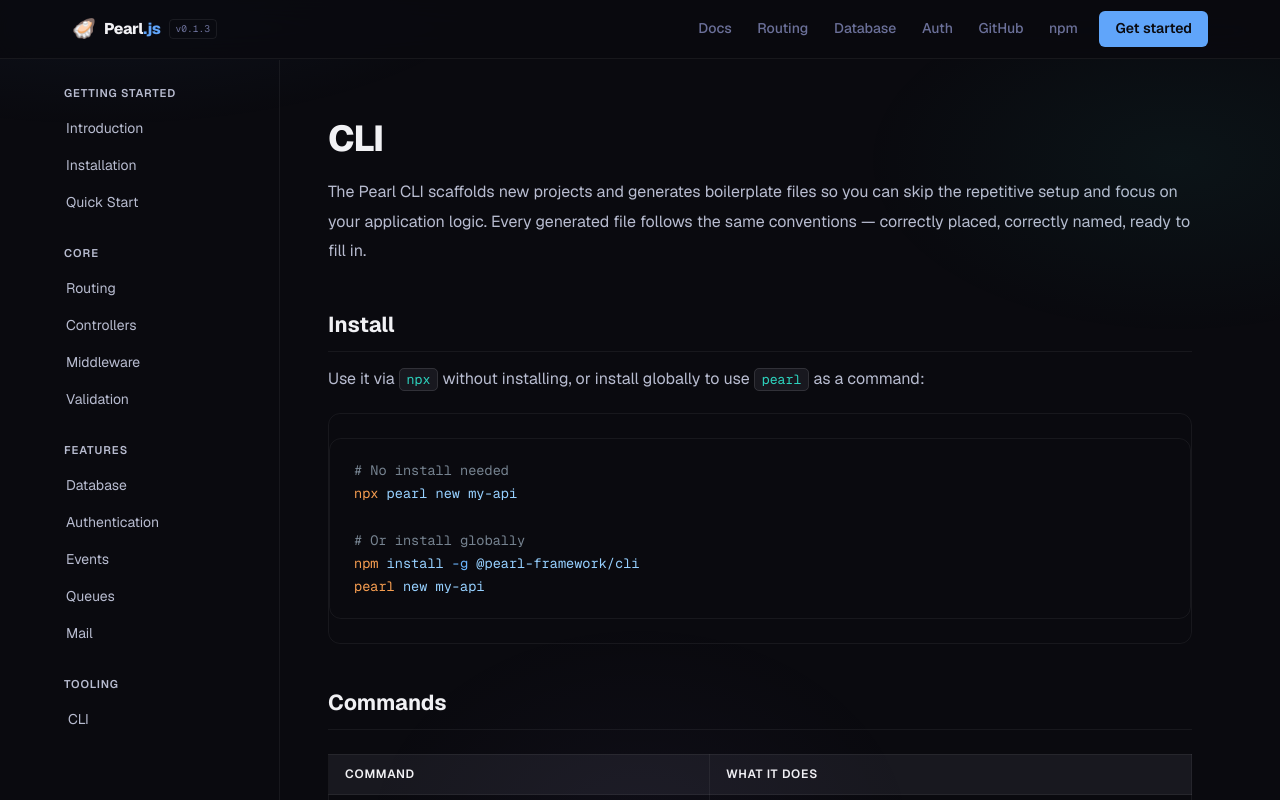
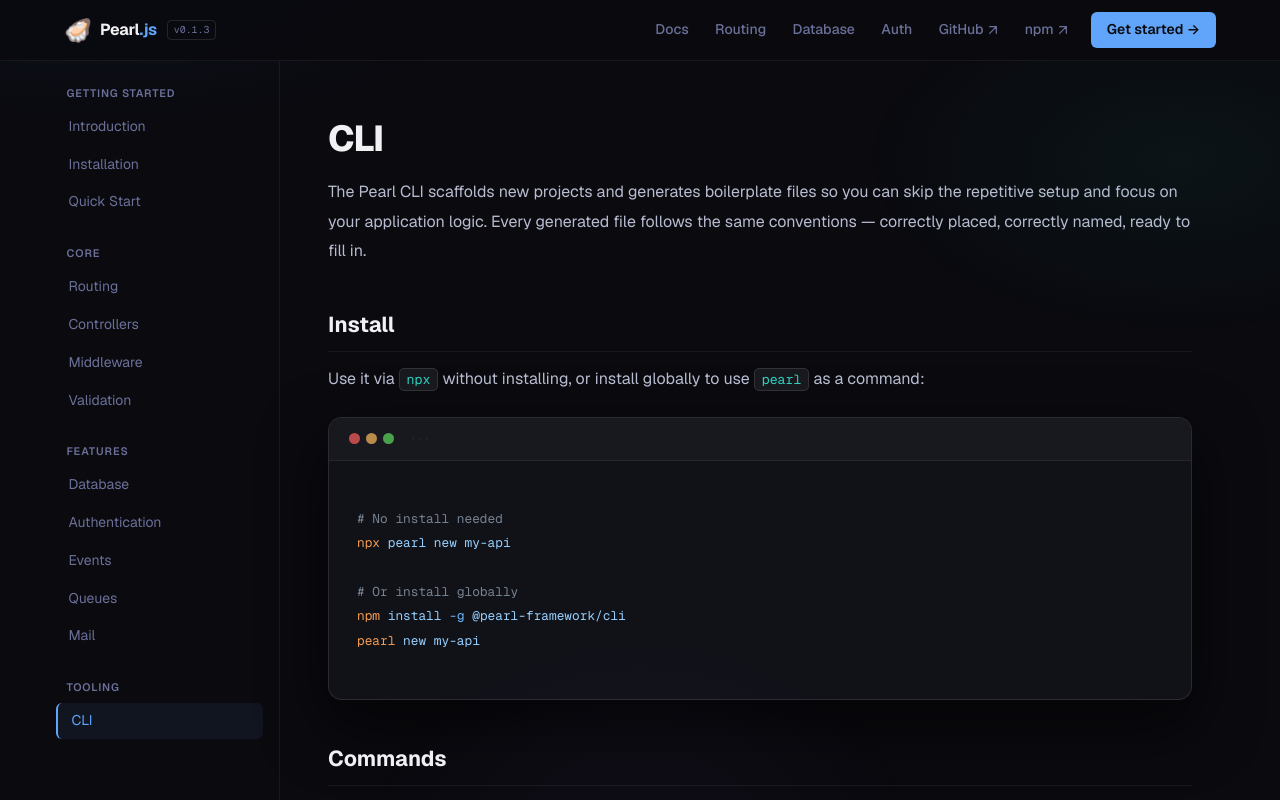
Before and after one commit to skd09/pearl.js-website, a Next.js app: page /docs/cli in a window 1280 px wide. Shown: the top 800 px of the page. Built offline with nearby package versions, Linux system fonts and the light colour scheme.

Commit message:
fix: ui component for doc

```diff
--- a/src/app/globals.css
+++ b/src/app/globals.css
@@ -51,7 +51,6 @@ body {
   overflow-x: hidden;
 }
 
-/* Very subtle ambient light — decorative only */
 body::before {
   content: '';
   position: fixed; inset: 0; z-index: 0; pointer-events: none;
@@ -100,6 +99,41 @@ pre {
 }
 pre code { background: none; border: none; padding: 0; font-size: inherit; color: inherit; }
 
+/* ── Code window ────────────────────────────────────── */
+.code-win {
+  background: var(--bg2);
+  border: 1px solid var(--border2);
+  border-radius: 14px;
+  overflow: hidden;
+  box-shadow: 0 24px 64px rgba(0,0,0,.55);
+  transition: transform .3s cubic-bezier(.16,1,.3,1), box-shadow .3s;
+}
+.code-win:hover { transform: translateY(-4px) scale(1.005); box-shadow: 0 32px 80px rgba(0,0,0,.65), 0 0 0 1px rgba(96,165,250,.08); }
+.code-win-bar { display: flex; align-items: center; gap: .5rem; padding: .7rem 1.25rem; background: var(--bg3); border-bottom: 1px solid var(--border); }
+.traffic { display: flex; gap: 6px; }
+.traffic span { display: block; width: 11px; height: 11px; border-radius: 50%; }
+.code-win-label { font-family: var(--mono); font-size: .7rem; color: var(--muted); margin-left: .5rem; }
+
+/* pre INSIDE a .code-win — strip the global border/radius; the window is the only box */
+.code-win pre {
+  margin: 0;
+  border: none !important;
+  border-radius: 0 !important;
+  box-shadow: none !important;
+  background: var(--bg2) !important;
+  padding: 1.4rem 1.75rem;
+  font-size: .8rem;
+  line-height: 1.9;
+}
+.code-win pre code {
+  background: none !important;
+  border: none !important;
+  padding: 0 !important;
+  border-radius: 0 !important;
+  font-size: inherit !important;
+  color: inherit !important;
+}
+
 /* ── Prose (docs) ───────────────────────────────────── */
 .prose h1 { font-size: 2.25rem; font-weight: 800; color: var(--text); letter-spacing: -.03em; margin-bottom: .5rem; }
 .prose h2 { font-size: 1.35rem; font-weight: 700; color: var(--text); margin-top: 2.5rem; margin-bottom: .75rem; padding-bottom: .5rem; border-bottom: 1px solid var(--border); }
@@ -117,27 +151,10 @@ pre code { background: none; border: none; padding: 0; font-size: inherit; color
 .prose strong { color: var(--text); font-weight: 600; }
 .prose hr { border: none; border-top: 1px solid var(--border); margin: 2.5rem 0; }
 
-/* ── Buttons ────────────────────────────────────────── */
-.btn {
-  padding: .7rem 1.6rem;
-  border-radius: var(--r);
-  font-family: var(--font);
-  font-weight: 600;
-  font-size: .925rem;
-  display: inline-flex;
-  align-items: center;
-  gap: .4rem;
-  cursor: pointer;
-  white-space: nowrap;
-  border: none;
-  transition: background .15s, transform .15s, box-shadow .15s, border-color .15s;
-  text-decoration: none;
-}
-.btn:hover { transform: translateY(-1px); }
-.btn-primary { background: var(--blue); color: #0a0a0f; font-weight: 700; }
-.btn-primary:hover { background: var(--blue2); box-shadow: 0 8px 24px rgba(96,165,250,.3); }
-.btn-secondary { background: transparent; color: var(--text); border: 1px solid var(--border2); }
-.btn-secondary:hover { border-color: var(--border2); background: var(--bg3); }
+/* ── Sidebar ────────────────────────────────────────── */
+.sb-link { display: block; padding: .375rem .65rem; border-radius: 6px; font-size: .875rem; color: var(--muted); border-left: 2px solid transparent; transition: all .15s; margin-bottom: 2px; }
+.sb-link:hover { color: var(--text); background: var(--bg2); }
+.sb-link.active { color: var(--blue); background: rgba(96,165,250,.07); border-left-color: var(--blue); padding-left: .85rem; }
 
 /* ── Navbar ─────────────────────────────────────────── */
 .nav-link { padding: .375rem .75rem; border-radius: 6px; font-size: .875rem; font-weight: 500; color: var(--muted); transition: color .15s, background .15s; }
@@ -145,55 +162,21 @@ pre code { background: none; border: none; padding: 0; font-size: inherit; color
 .nav-cta { padding: .375rem 1rem; border-radius: 6px; font-size: .875rem; font-weight: 600; background: var(--blue); color: #0a0a0f; transition: background .15s; }
 .nav-cta:hover { background: var(--blue2); }
 
+/* ── Buttons ────────────────────────────────────────── */
+.btn { padding: .7rem 1.6rem; border-radius: var(--r); font-family: var(--font); font-weight: 600; font-size: .925rem; display: inline-flex; align-items: center; gap: .4rem; cursor: pointer; white-space: nowrap; border: none; transition: background .15s, transform .15s, box-shadow .15s, border-color .15s; text-decoration: none; }
+.btn:hover { transform: translateY(-1px); }
+.btn-primary { background: var(--blue); color: #0a0a0f; font-weight: 700; }
+.btn-primary:hover { background: var(--blue2); box-shadow: 0 8px 24px rgba(96,165,250,.3); }
+.btn-secondary { background: transparent; color: var(--text); border: 1px solid var(--border2); }
+.btn-secondary:hover { border-color: var(--border2); background: var(--bg3); }
+
 /* ── Package badge ──────────────────────────────────── */
-.pkg {
-  display: flex;
-  align-items: flex-start;
-  gap: .75rem;
-  padding: 1rem 1.25rem;
-  background: var(--bg2);
-  border: 1px solid var(--border);
-  border-radius: 10px;
-  transition: border-color .2s, background .2s, transform .2s;
-  cursor: default;
-}
+.pkg { display: flex; align-items: flex-start; gap: .75rem; padding: 1rem 1.25rem; background: var(--bg2); border: 1px solid var(--border); border-radius: 10px; transition: border-color .2s, background .2s, transform .2s; cursor: default; }
 .pkg:hover { border-color: var(--border2); background: var(--bg3); transform: translateY(-2px); }
 
-/* ── Feature section (alternating) ─────────────────── */
-.feature {
-  display: grid;
-  grid-template-columns: 1fr 1fr;
-  gap: 5rem;
-  align-items: center;
-  padding: 6rem 0;
-  border-top: 1px solid var(--border);
-}
-@media (max-width: 900px) {
-  .feature { grid-template-columns: 1fr !important; gap: 3rem; }
-  .feature > *:first-child { order: 0; }
-  .feature > *:last-child { order: 1; }
-}
-
-/* ── Code window ────────────────────────────────────── */
-.code-win {
-  background: var(--bg2);
-  border: 1px solid var(--border2);
-  border-radius: 14px;
-  overflow: hidden;
-  box-shadow: 0 24px 64px rgba(0,0,0,.55);
-  transition: transform .3s cubic-bezier(.16,1,.3,1), box-shadow .3s;
-}
-.code-win:hover { transform: translateY(-4px) scale(1.005); box-shadow: 0 32px 80px rgba(0,0,0,.65), 0 0 0 1px rgba(96,165,250,.08); }
-.code-win-bar { display: flex; align-items: center; gap: .5rem; padding: .7rem 1.25rem; background: var(--bg3); border-bottom: 1px solid var(--border); }
-.traffic { display: flex; gap: 6px; }
-.traffic span { display: block; width: 11px; height: 11px; border-radius: 50%; }
-.code-win-label { font-family: var(--mono); font-size: .7rem; color: var(--muted); margin-left: .5rem; }
-.code-win pre { margin: 0; padding: 1.5rem 1.75rem; font-size: .8rem; line-height: 1.9; background: transparent; border: none; border-radius: 0; }
-
-/* ── Sidebar ────────────────────────────────────────── */
-.sb-link { display: block; padding: .375rem .65rem; border-radius: 6px; font-size: .875rem; color: var(--muted); border-left: 2px solid transparent; transition: all .15s; margin-bottom: 2px; }
-.sb-link:hover { color: var(--text); background: var(--bg2); }
-.sb-link.active { color: var(--blue); background: rgba(96,165,250,.07); border-left-color: var(--blue); }
+/* ── Feature section ────────────────────────────────── */
+.feature { display: grid; grid-template-columns: 1fr 1fr; gap: 5rem; align-items: center; padding: 6rem 0; border-top: 1px solid var(--border); }
+@media (max-width: 900px) { .feature { grid-template-columns: 1fr !important; gap: 3rem; } }
 
 /* ── Footer ─────────────────────────────────────────── */
 .foot-link { color: var(--muted); font-size: .875rem; transition: color .15s; display: inline-flex; align-items: center; gap: .2rem; }
--- a/src/app/page.tsx
+++ b/src/app/page.tsx
@@ -525,9 +525,9 @@ router.<span style="color:#2dd4bf">get</span>(<span style="color:#fbbf24">'/me'<
           <div style={{ borderTop: '1px solid var(--border)', maxWidth: 1200, margin: '0 auto', padding: '1.5rem 2rem', display: 'flex', alignItems: 'center', justifyContent: 'space-between', flexWrap: 'wrap', gap: '.75rem' }}>
             <p style={{ ...m, fontSize: '.77rem', color: 'var(--muted)' }}>© {new Date().getFullYear()} Pearl.js. MIT License.</p>
             <p style={{ fontSize: '.77rem', color: 'var(--muted)' }}>
-              Built by{' '}
-              <Link href={siteConfig.github} target="_blank" rel="noopener noreferrer" style={{ color: 'var(--body)', textDecoration: 'underline', textUnderlineOffset: '3px' }}>
-                Sharvari Desai
+              Built with ❤️ by{' '}
+              <Link href={siteConfig.portfolio} target="_blank" rel="noopener noreferrer" style={{ color: 'var(--body)', textDecoration: 'underline', textUnderlineOffset: '3px' }}>
+                Sharvari Divekar
               </Link>
             </p>
           </div>
--- a/src/components/layout/DocsSidebar.tsx
+++ b/src/components/layout/DocsSidebar.tsx
@@ -15,30 +15,26 @@ export function DocsSidebar() {
     }}>
       {docsNav.map((section) => (
         <div key={section.title} style={{ marginBottom: '1.5rem', padding: '0 1rem' }}>
+          {/* Section heading */}
           <p style={{
-            fontSize: '0.7rem', fontWeight: 600, letterSpacing: '0.08em',
-            textTransform: 'uppercase', color: 'var(--text-3)',
-            marginBottom: '0.5rem', paddingLeft: '0.5rem',
+            fontSize: '0.68rem', fontWeight: 600, letterSpacing: '0.08em',
+            textTransform: 'uppercase', color: 'var(--muted)',
+            marginBottom: '0.4rem', paddingLeft: '0.65rem',
           }}>
             {section.title}
           </p>
+
           {section.items.map((item) => {
-            const active = pathname === item.href || (item.href.includes('#') && pathname === item.href.split('#')[0])
+            // Only mark active on an EXACT match.
+            // Anchor items like /docs/getting-started#installation must match
+            // their full href — they are NOT active just because the page path matches.
+            const active = pathname === item.href
+
             return (
               <Link
                 key={item.href}
                 href={item.href}
-                style={{
-                  display: 'block', padding: '0.35rem 0.5rem', borderRadius: 5,
-                  fontSize: '0.875rem',
-                  color: active ? 'var(--pearl)' : 'var(--text-2)',
-                  background: active ? 'var(--pearl-glow)' : 'transparent',
-                  borderLeft: active ? '2px solid var(--pearl)' : '2px solid transparent',
-                  paddingLeft: active ? '0.75rem' : '0.5rem',
-                  transition: 'all 0.15s', marginBottom: 2,
-                }}
-                onMouseEnter={(e) => { if (!active) { e.currentTarget.style.color = 'var(--text)'; e.currentTarget.style.background = 'var(--bg-3)' } }}
-                onMouseLeave={(e) => { if (!active) { e.currentTarget.style.color = 'var(--text-2)'; e.currentTarget.style.background = 'transparent' } }}
+                className={`sb-link${active ? ' active' : ''}`}
               >
                 {item.label}
               </Link>
--- a/src/components/layout/Navbar.tsx
+++ b/src/components/layout/Navbar.tsx
@@ -1,34 +1,94 @@
 'use client'
 import Link from 'next/link'
-import { navLinks } from '@/lib/config'
+import { useState } from 'react'
+import { navLinks, siteConfig } from '@/lib/config'
 
 export function Navbar() {
+  const [open, setOpen] = useState(false)
+
   return (
-    <nav role="navigation" aria-label="Main navigation" style={{
+    <nav style={{
       position: 'fixed', top: 0, left: 0, right: 0, zIndex: 100,
-      borderBottom: '1px solid rgba(255,255,255,0.06)',
-      backdropFilter: 'blur(18px) saturate(180%)',
+      borderBottom: '1px solid var(--border)',
+      backdropFilter: 'blur(20px)',
       background: 'rgba(10,10,15,0.85)',
     }}>
-      <div style={{ maxWidth: 1200, margin: '0 auto', padding: '0 2rem', height: 58, display: 'flex', alignItems: 'center', justifyContent: 'space-between' }}>
-        <Link href="/" aria-label="Pearl.js home" style={{ display: 'flex', alignItems: 'center', gap: '.5rem' }}>
-          <span aria-hidden="true" style={{ fontSize: '1.2rem' }}>🦪</span>
-          <span style={{ fontWeight: 800, fontSize: '.975rem', letterSpacing: '-.025em', color: 'var(--text)', fontFamily: 'var(--font)' }}>
+      <div style={{
+        maxWidth: 1200, margin: '0 auto', padding: '0 1.5rem',
+        height: 60, display: 'flex', alignItems: 'center', justifyContent: 'space-between',
+      }}>
+        {/* Logo */}
+        <Link href="/" style={{ display: 'flex', alignItems: 'center', gap: '0.5rem' }}>
+          <span style={{ fontSize: '1.4rem' }}>🦪</span>
+          <span style={{ fontFamily: 'var(--font)', fontWeight: 700, fontSize: '1rem', letterSpacing: '-0.02em', color: 'var(--text)' }}>
             Pearl<span style={{ color: 'var(--blue)' }}>.js</span>
           </span>
-          <span style={{ fontFamily: 'var(--mono)', fontSize: '.6rem', color: 'var(--muted)', border: '1px solid rgba(255,255,255,.07)', padding: '1px 6px', borderRadius: 4 }}>v0.1.3</span>
+          <span style={{
+            fontSize: '0.62rem', fontFamily: 'var(--mono)', color: 'var(--muted)',
+            border: '1px solid var(--border2)', padding: '1px 6px', borderRadius: 4, marginLeft: 2,
+          }}>
+            v0.1.3
+          </span>
         </Link>
-        <div style={{ display: 'flex', alignItems: 'center', gap: '.1rem' }}>
-          {navLinks.map(link => (
-            <Link key={link.href} href={link.href} target={link.external ? '_blank' : undefined} rel={link.external ? 'noopener noreferrer' : undefined} className="nav-link">
+
+        {/* Desktop nav */}
+        <div style={{ display: 'flex', alignItems: 'center', gap: '0.15rem' }} className="desktop-nav">
+          {navLinks.map((link) => (
+            <Link
+              key={link.href}
+              href={link.href}
+              target={link.external ? '_blank' : undefined}
+              rel={link.external ? 'noopener noreferrer' : undefined}
+              className="nav-link"
+              style={{ display: 'flex', alignItems: 'center', gap: '0.3rem' }}
+            >
+              {link.label}
+              {link.external && (
+                <svg width="10" height="10" viewBox="0 0 12 12" fill="none">
+                  <path d="M2 2h8v8M10 2L2 10" stroke="currentColor" strokeWidth="1.5" strokeLinecap="round"/>
+                </svg>
+              )}
+            </Link>
+          ))}
+          <Link href="/docs/getting-started" className="nav-cta" style={{ marginLeft: '0.5rem' }}>
+            Get started →
+          </Link>
+        </div>
+
+        {/* Mobile burger */}
+        <button
+          onClick={() => setOpen(!open)}
+          className="mobile-menu-btn"
+          aria-label="Toggle menu"
+          style={{ display: 'none', background: 'none', border: 'none', cursor: 'pointer', color: 'var(--text)', padding: 4 }}
+        >
+          <svg width="20" height="20" viewBox="0 0 20 20" fill="none">
+            {open
+              ? <path d="M4 4l12 12M16 4L4 16" stroke="currentColor" strokeWidth="1.5" strokeLinecap="round"/>
+              : <path d="M3 5h14M3 10h14M3 15h14" stroke="currentColor" strokeWidth="1.5" strokeLinecap="round"/>
+            }
+          </svg>
+        </button>
+      </div>
+
+      {/* Mobile drawer */}
+      {open && (
+        <div style={{ borderTop: '1px solid var(--border)', background: 'var(--bg2)', padding: '1rem 1.5rem' }}>
+          {navLinks.map((link) => (
+            <Link key={link.href} href={link.href} onClick={() => setOpen(false)}
+              style={{ display: 'block', padding: '0.6rem 0', color: 'var(--body)', fontSize: '0.9rem', borderBottom: '1px solid var(--border)' }}>
               {link.label}
             </Link>
           ))}
-          <Link href="/docs/getting-started" className="nav-cta" style={{ marginLeft: '.5rem' }}>
-            Get started
-          </Link>
         </div>
-      </div>
+      )}
+
+      <style>{`
+        @media (max-width: 768px) {
+          .desktop-nav { display: none !important; }
+          .mobile-menu-btn { display: block !important; }
+        }
+      `}</style>
     </nav>
   )
 }
--- a/src/components/ui/CodeBlock.tsx
+++ b/src/components/ui/CodeBlock.tsx
@@ -13,31 +13,35 @@ export async function CodeBlock({ code, lang = 'typescript', filename }: CodeBlo
   })
 
   return (
-    <div style={{ position: 'relative', margin: '1.25rem 0' }}>
-      {filename && (
-        <div style={{
-          display: 'flex', alignItems: 'center', gap: '0.5rem',
-          background: 'var(--bg-3)', borderRadius: '12px 12px 0 0',
-          padding: '0.5rem 1rem',
-          border: '1px solid var(--border)', borderBottomColor: 'transparent',
-        }}>
-          <svg width="12" height="12" viewBox="0 0 12 12" fill="none">
-            <path d="M2 1h5l3 3v7H2V1z" stroke="var(--text-3)" strokeWidth="1" fill="none"/>
-            <path d="M7 1v3h3" stroke="var(--text-3)" strokeWidth="1" fill="none"/>
-          </svg>
-          <span style={{ fontSize: '0.75rem', fontFamily: 'var(--font-mono)', color: 'var(--text-3)' }}>
-            {filename}
+    <div className="code-win" style={{ margin: '1.5rem 0' }}>
+      {/* Title bar — traffic lights + optional filename */}
+      <div className="code-win-bar">
+        <div className="traffic" aria-hidden="true">
+          <span style={{ background: 'rgba(255,96,96,0.7)' }} />
+          <span style={{ background: 'rgba(255,190,96,0.7)' }} />
+          <span style={{ background: 'rgba(96,220,96,0.7)' }} />
+        </div>
+
+        {filename ? (
+          <span className="code-win-label">
+            {filename.includes('/') ? (
+              <>
+                <span style={{ color: 'var(--teal)' }}>
+                  {filename.slice(0, filename.lastIndexOf('/') + 1)}
+                </span>
+                {filename.slice(filename.lastIndexOf('/') + 1)}
+              </>
+            ) : (
+              <span style={{ color: 'var(--teal)' }}>{filename}</span>
+            )}
           </span>
-        </div>
-      )}
-      <div
-        style={{ borderRadius: filename ? '0 0 12px 12px' : 12, border: '1px solid var(--border)', overflow: 'hidden' }}
-        dangerouslySetInnerHTML={{ __html: html }}
-      />
-      <style>{`
-        .shiki { background: var(--bg-2) !important; padding: 1.25rem 1.5rem; margin: 0; font-size: 0.85rem; line-height: 1.7; overflow-x: auto; }
-        .shiki code { background: none !important; border: none !important; padding: 0 !important; color: inherit; font-size: inherit; }
-      `}</style>
+        ) : (
+          <span className="code-win-label" style={{ opacity: 0.25 }}>···</span>
+        )}
+      </div>
+
+      {/* Shiki output — pre inside .code-win gets border/radius stripped by globals */}
+      <div dangerouslySetInnerHTML={{ __html: html }} />
     </div>
   )
 }
--- a/src/lib/config.ts
+++ b/src/lib/config.ts
@@ -7,6 +7,7 @@ export const siteConfig = {
   ogImage: 'https://pearljs.dev/og.png',
   github: 'https://github.com/skd09/pearl.js',
   npm: 'https://www.npmjs.com/package/@pearl-framework/pearl',
+  portfolio: 'https://sharvari.dev',
   keywords: [
     'TypeScript framework',
     'Node.js framework',
@@ -22,8 +23,8 @@ export const siteConfig = {
     'TypeScript web framework',
     'Pearl framework',
   ],
-  author: 'Sharvari Desai',
-  twitterHandle: '@thecoderbuddy',
+  author: 'Sharvari Divekar',
+  // twitterHandle: '@thecoderbuddy',
 }
 
 export const navLinks = [
```
